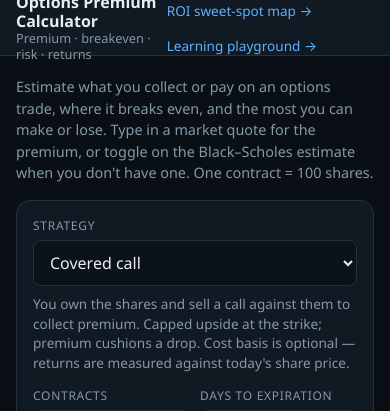
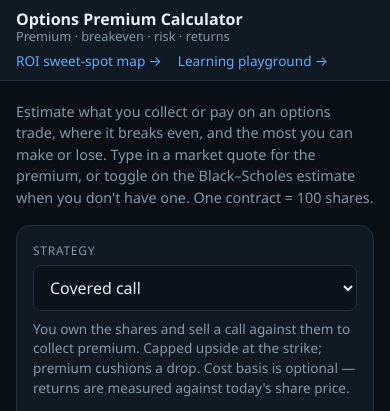
Before and after one commit to iampossiblyatwork/OptionCalculator, a Flask app: page / in a window 390 px wide. Shown: the top 411 px of the page. Run offline with Flask 3, Linux system fonts and the light colour scheme.

Commit message:
Fix crowded header on mobile
The header forced the title, subtitle, and nav links into one fixed
56px row, so on a phone they collided. Let the header wrap and grow
(min-height instead of a fixed height), and below 560px stack the title
and nav vertically with the links left-aligned underneath.

Co-Authored-By: Claude Opus 4.8 <noreply@anthropic.com>
Claude-Session: https://claude.ai/code/session_01N4cwoB6RM4aowuFtJwQqH7

```diff
--- a/static/style.css
+++ b/static/style.css
@@ -44,10 +44,12 @@ input {
   position: sticky;
   top: 0;
   z-index: 10;
-  height: var(--header-h);
+  min-height: var(--header-h);
   display: flex;
   align-items: center;
-  padding: 0 16px;
+  gap: 8px 16px;
+  flex-wrap: wrap;
+  padding: 10px 16px;
   background: var(--surface);
   border-bottom: 1px solid var(--border);
 }
@@ -270,6 +272,18 @@ select,
 }
 .app-nav a:hover {
   text-decoration: underline;
+}
+
+/* On narrow screens stack the title and nav instead of crowding one row. */
+@media (max-width: 560px) {
+  .app-header {
+    flex-direction: column;
+    align-items: flex-start;
+    gap: 6px;
+  }
+  .app-nav {
+    margin-left: 0;
+  }
 }
 
 /* Sweet-spot heatmap */
```
